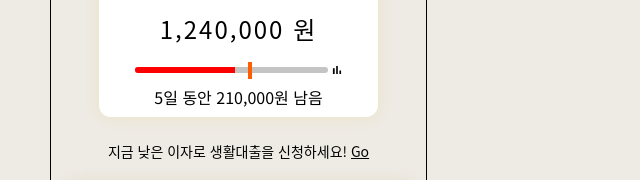
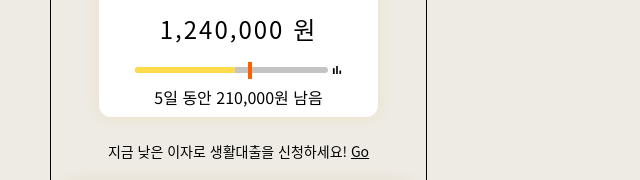
Before and after one commit to lazy-sky/bank-app, a plain HTML site: page index.html in a window 1280 px wide. Shown: the part 168-348 px from the top of the page, 0-640 px from the left. Drawn offline with Linux system fonts and the light colour scheme.

Commit message:
feat: Edit slider spent color

```diff
--- a/style.css
+++ b/style.css
@@ -134,7 +134,7 @@ header .header-option {
   left: 135px;
   border-radius: 3px 0 0 3px;
 
-  background-color: red;
+  background-color: #FFDB4C;
   height: 6px;
   width: 100px;
 }
```
